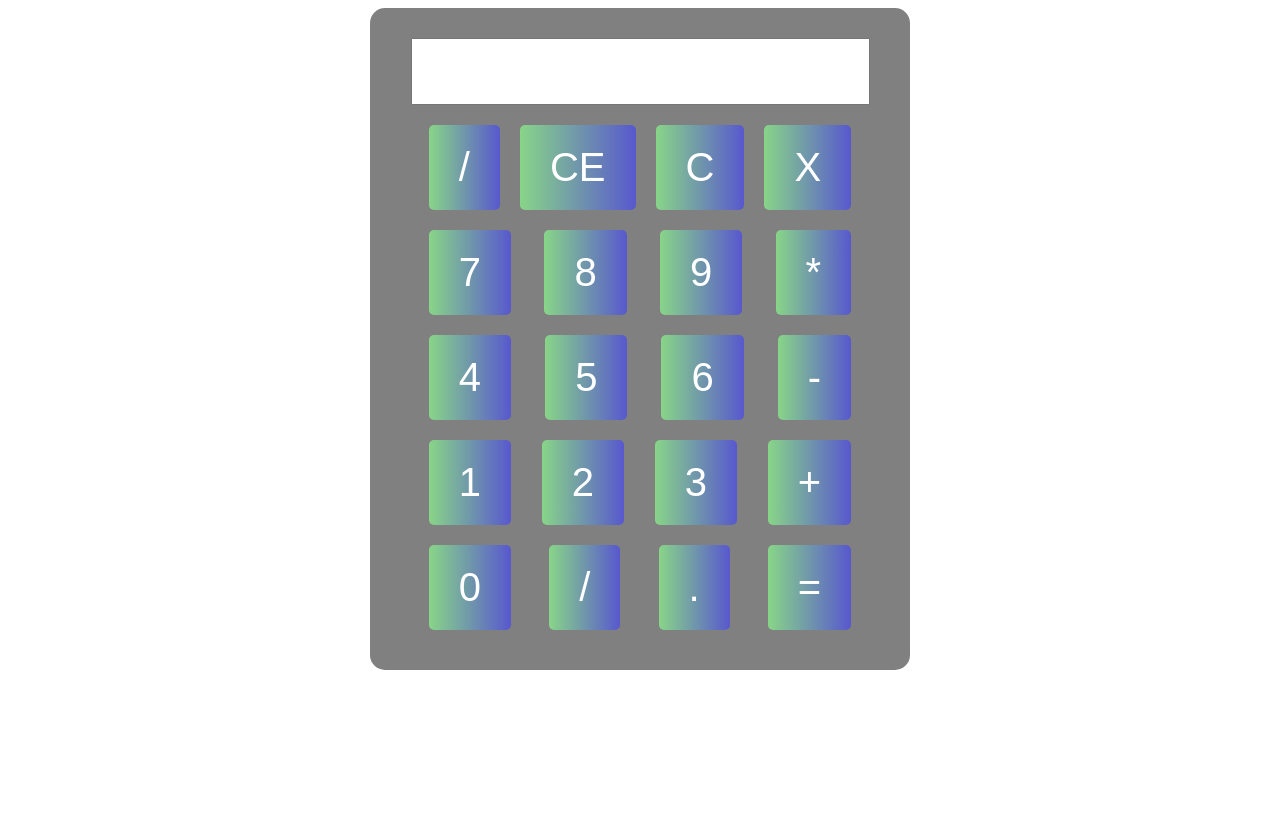
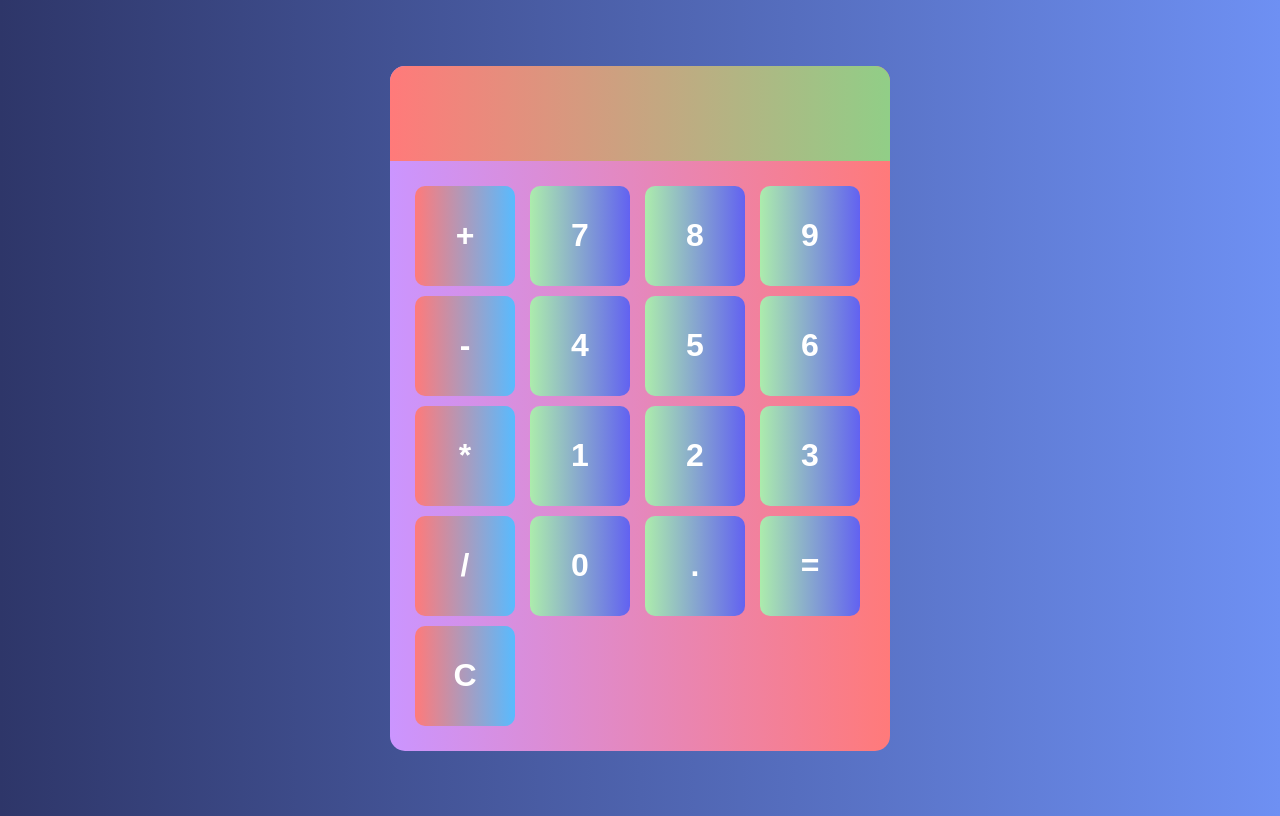
Before and after one commit to Abhimanyu-Chandran/Internship_Tasks, a plain HTML site: page Calculator - Task 4/index.html in a window 1280 px wide. Drawn offline with Linux system fonts and the light colour scheme.

Commit message:
Completed the Third task

```diff
--- a/Calculator - Task 4/index.html
+++ b/Calculator - Task 4/index.html
@@ -7,42 +7,25 @@
 </head>
 <body>
 <div class="container">
-    <div class="content">
-        <label for="input-element" style="margin-top: 10px;">
-            <input id="input-element"/>
-        </label>
-        <div class="all-buttons">
-            <div class="inside-buttons" style="margin-top: 10px;">
-                <button class="cal-button" onclick="input();" value="/">/</button>
-                <button class="cal-button">CE</button>
-                <button class="cal-button">C</button>
-                <button class="cal-button">X</button>
-            </div>
-            <div class="inside-buttons">
-                <button class="cal-button">7</button>
-                <button class="cal-button">8</button>
-                <button class="cal-button">9</button>
-                <button class="cal-button">*</button>
-            </div>
-            <div class="inside-buttons">
-                <button class="cal-button">4</button>
-                <button class="cal-button">5</button>
-                <button class="cal-button">6</button>
-                <button class="cal-button">-</button>
-            </div>
-            <div class="inside-buttons">
-                <button class="cal-button">1</button>
-                <button class="cal-button">2</button>
-                <button class="cal-button">3</button>
-                <button class="cal-button">+</button>
-            </div>
-            <div class="inside-buttons" style="margin-bottom: 10px;">
-                <button class="cal-button">0</button>
-                <button class="cal-button">/</button>
-                <button class="cal-button">.</button>
-                <button class="cal-button" onclick="input();">=</button>
-            </div>
-        </div>
+    <input id="input-element"/>
+    <div class="all-buttons">
+        <button class="operator" onclick="display('+');">+</button>
+        <button onclick="display('7');">7</button>
+        <button onclick="display('8');">8</button>
+        <button onclick="display('9');">9</button>
+        <button class="operator" onclick="display('-');">-</button>
+        <button onclick="display('4');">4</button>
+        <button onclick="display('5');">5</button>
+        <button onclick="display('6');">6</button>
+        <button class="operator" onclick="display('*');">*</button>
+        <button onclick="display('1');">1</button>
+        <button onclick="display('2');">2</button>
+        <button onclick="display('3');">3</button>
+        <button class="operator" onclick="display('/');">/</button>
+        <button onclick="display('0');">0</button>
+        <button onclick="display('.');">.</button>
+        <button onclick="calculate();">=</button>
+        <button class="operator" onclick="clearDisplay();">C</button>
     </div>
 </div>
 <script src="script.js"></script>
--- a/Calculator - Task 4/script.js
+++ b/Calculator - Task 4/script.js
@@ -1,11 +1,17 @@
-function input() {
-    let result;
-    let input = document.getElementById('input-element').value;
-    let button = document.querySelector('.cal-button');
-    console.log(input);
+let input = document.getElementById('input-element');
 
-    if (button.value === '/') {
-        result = input % button;
-        console.log(result);
+function display(input_element) {
+    input.value += input_element;
+}
+
+function clearDisplay() {
+    input.value = "";
+}
+
+function calculate() {
+    try {
+        input.value = eval(input.value);
+    } catch (error) {
+        input.value = "Error";
     }
 }
--- a/Calculator - Task 4/style.css
+++ b/Calculator - Task 4/style.css
@@ -1,47 +1,59 @@
 html {
     font-family: Verdana, serif;
+    background: linear-gradient(to right, #2e3669, #6e90f3);
+}
+
+body {
+    display: flex;
+    justify-content: center;
+    align-items: center;
+    height: 100vh;
+}
+
+button {
+    width: 100px;
+    height: 100px;
+    color: white;
+    border: none;
+    border-radius: 10px;
+    background: linear-gradient(to right, #acecac, #6262f1);
+    font-size: 2rem;
+    font-weight: bold;
+    cursor: pointer;
+}
+
+button:hover {
+    background: linear-gradient(to right, #fcb9b9, #b8c79b);
+}
+
+button:active {
+    background: linear-gradient(to right, #acecac, #6262f1);
 }
 
 .container {
-    display: flex;
-    justify-content: center;
-    align-items: center;
+    border-radius: 15px;
+    max-width: 500px;
+    background: linear-gradient(to right, #cb95ff, #ff7a7a);
+    overflow: hidden;
 }
 
-.content {
-    width: 500px;
-    padding: 20px;
-    border-radius: 15px;
-    display: flex;
-    flex-direction: column;
-    justify-content: space-between;
-    align-items: center;
-    background: grey;
-}
-
-.inside-buttons button {
-    font-size: 40px;
-    margin: 10px;
-    color: white;
-    cursor: pointer;
-    padding: 20px 30px 20px 30px;
-    border-radius: 5px;
-    border: none;
-    background: linear-gradient(to right, #88d588, #5858ce);
-}
-
-.inside-buttons {
-    display: flex;
-    justify-content: space-between;
+.all-buttons {
+    display: grid;
+    grid-template-columns: repeat(4, 1fr);
+    gap: 10px;
+    padding: 25px;
 }
 
 #input-element {
-    font-size: 20px;
-    display: flex;
-    text-align: center;
-    padding: 20px 95px 20px 95px;
+    width: 100%;
+    padding: 20px;
+    font-size: 3rem;
+    text-align: left;
+    color: white;
+    border: none;
+    background: linear-gradient(to left, #88d588, #ff7a7a);
 }
 
-.all-buttons {
-
+.operator {
+    background: linear-gradient(to left, #58bbff, #ff7a7a);
 }
```
